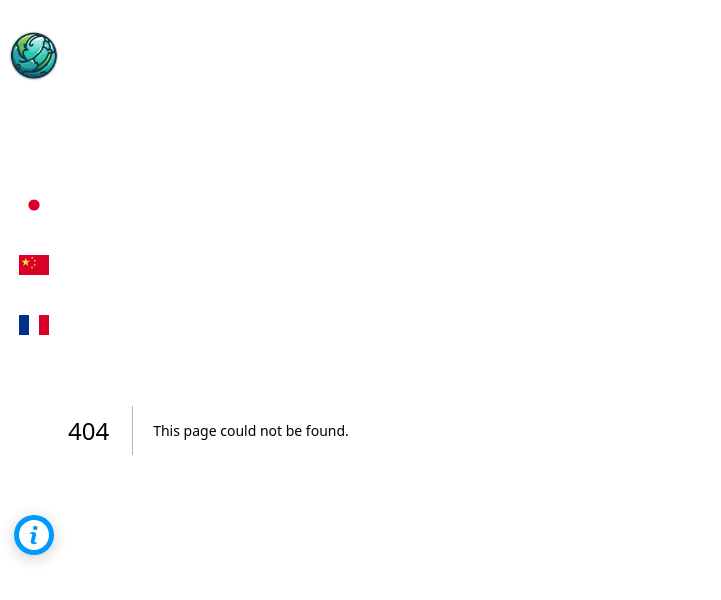
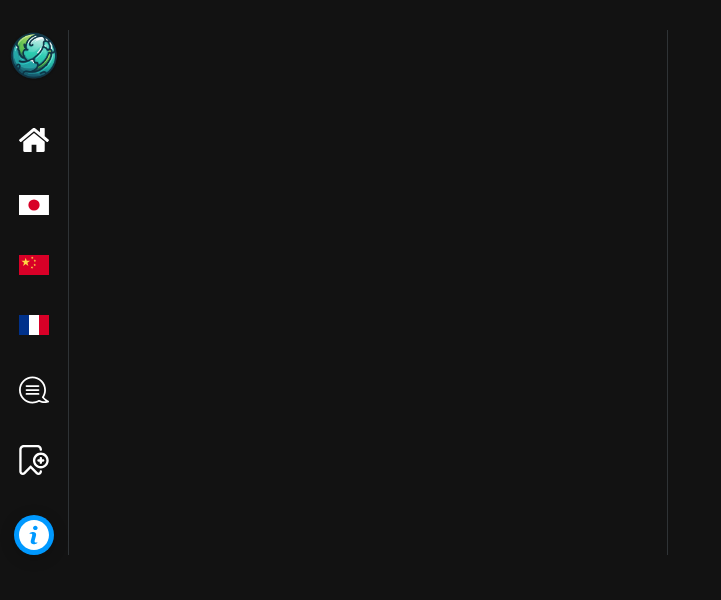
Before and after one commit to Ko-Webcreator/new-gpt-trends-com, a Next.js app: page /articles/1 in a window 1280 px wide. Before the commit this address had no page. Shown: the top 600 px of the page, without its empty margins (0-721 px from the left). Built offline with nearby package versions, Linux system fonts and the light colour scheme.

Commit message:
main修正

```diff
--- /dev/null
+++ b/src/app/articles/[slug]/page.tsx
@@ -0,0 +1,6 @@
+import pageStyles from "./page.module.scss";
+import layoutStyles from "@/app/layout.module.scss";
+
+export default function Page({ params }: { params: { slug: string } }) {
+  return <main className={layoutStyles.main}></main>;
+}
--- a/src/app/layout.module.scss
+++ b/src/app/layout.module.scss
@@ -11,3 +11,14 @@
     flex-direction: column;
   }
 }
+
+.main {
+  width: 600px;
+  border-left: solid 1px var(--article-border-color);
+  border-right: solid 1px var(--article-border-color);
+  box-sizing: border-box;
+
+  @include mq-down(md) {
+    width: 100%;
+  }
+}
--- a/src/app/layout.tsx
+++ b/src/app/layout.tsx
@@ -25,11 +25,11 @@ export default function RootLayout({
   return (
     <html lang="en">
       <body>
-        <main className={layoutStyles.wrap}>
+        <div className={layoutStyles.wrap}>
           <Header />
           {children}
           <SideBar />
-        </main>
+        </div>
       </body>
     </html>
   );
--- a/src/app/page.module.scss
+++ b/src/app/page.module.scss
@@ -1,15 +1,4 @@
 @import "@/styles/index";
-
-.wrap {
-  width: 600px;
-  border-left: solid 1px var(--article-border-color);
-  border-right: solid 1px var(--article-border-color);
-  box-sizing: border-box;
-
-  @include mq-down(md) {
-    width: 100%;
-  }
-}
 
 .head {
   width: 100%;
--- a/src/app/page.tsx
+++ b/src/app/page.tsx
@@ -1,5 +1,6 @@
 import React from "react";
 import pageStyles from "./page.module.scss";
+import layoutStyles from "./layout.module.scss";
 import Image from "next/image";
 import Link from "next/link";
 import { LineIcon, XIcon } from "react-share";
@@ -7,7 +8,7 @@ import { Footer } from "@/components/page/Footer";
 
 export default async function Page() {
   return (
-    <article className={pageStyles.wrap}>
+    <main className={layoutStyles.main}>
       <section className={pageStyles.head}>
         <Image
           src="/cover.png"
@@ -107,6 +108,6 @@ export default async function Page() {
         </li>
       </ul>
       <Footer className={pageStyles.footer} />
-    </article>
+    </main>
   );
 }
```
Also changed, not shown: src/app/articles/[slug]/page.module.scss (added).
